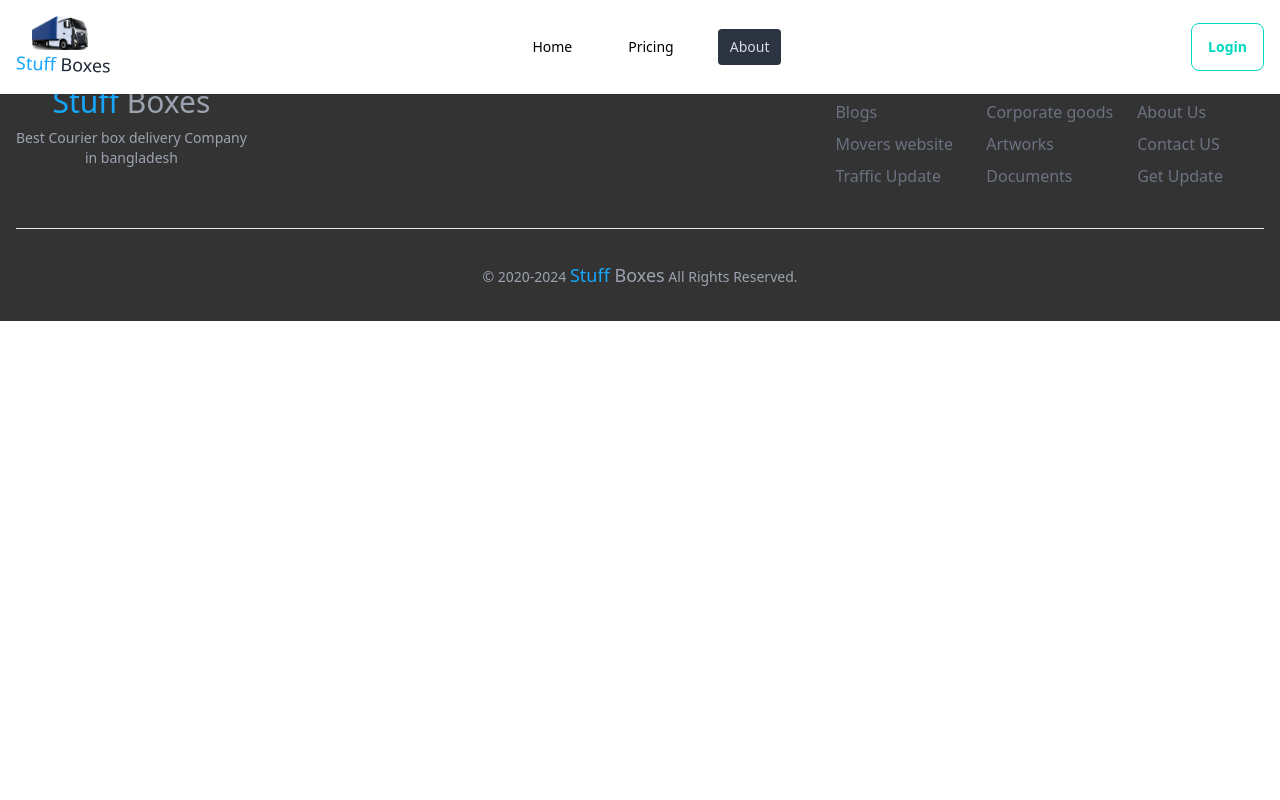
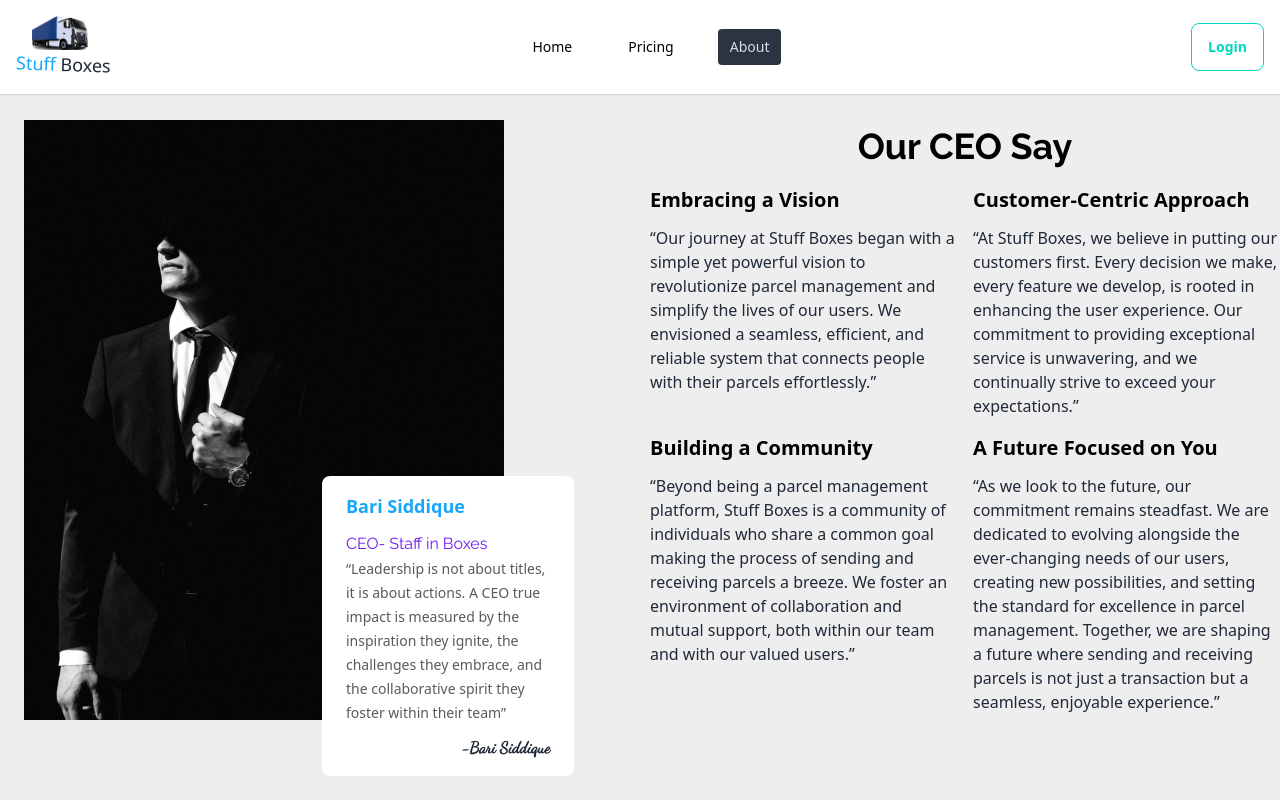
Before and after one commit to introtoxicXXl/Staff-Boxes, a React (Vite) app: page /about in a window 1280 px wide. Shown: the top 800 px of the page. Built offline with nearby package versions, Linux system fonts and the light colour scheme; a web font is replaced by a local one.

Commit message:
about section added

```diff
--- a/src/App.jsx
+++ b/src/App.jsx
@@ -9,10 +9,9 @@
   const [loading, setLoading] = useState(true);
   useEffect(() => {
     const fetchData = async () => {
-      await new Promise((resolve) => setTimeout(resolve, 4500));
+      await new Promise((resolve) => setTimeout(resolve, 100));
       setLoading(false);
     };
-
     fetchData();
   }, []);
 
--- a/src/Pages/About/About.jsx
+++ b/src/Pages/About/About.jsx
@@ -1,13 +1,57 @@
 import { Helmet } from "react-helmet";
+import ceo from '../../assets/about.png';
 
 const About = () => {
+    const about = [
+        {
+            'id': 1,
+            'title': 'Embracing a Vision',
+            'description': 'Our journey at Stuff Boxes began with a simple yet powerful vision to revolutionize parcel management and simplify the lives of our users. We envisioned a seamless, efficient, and reliable system that connects people with their parcels effortlessly.'
+        },
+        {
+            'id': 2,
+            'title': 'Customer-Centric Approach',
+            'description': 'At Stuff Boxes, we believe in putting our customers first. Every decision we make, every feature we develop, is rooted in enhancing the user experience. Our commitment to providing exceptional service is unwavering, and we continually strive to exceed your expectations.'
+        },
+        {
+            'id': 3,
+            'title': 'Building a Community',
+            'description': 'Beyond being a parcel management platform, Stuff Boxes is a community of individuals who share a common goal making the process of sending and receiving parcels a breeze. We foster an environment of collaboration and mutual support, both within our team and with our valued users.'
+        },
+        {
+            'id': 4,
+            'title': 'A Future Focused on You',
+            'description': 'As we look to the future, our commitment remains steadfast. We are dedicated to evolving alongside the ever-changing needs of our users, creating new possibilities, and setting the standard for excellence in parcel management. Together, we are shaping a future where sending and receiving parcels is not just a transaction but a seamless, enjoyable experience.'
+        },
+    ]
 
-  return (
-    <div>
-    <Helmet><title>About Us</title></Helmet>
-      <h1>This is About</h1>
-    </div>
-  );
+    return (
+        <div className="mt-10 py-20 container mx-auto">
+            <Helmet><title>About Us</title></Helmet>
+            <div className="flex justify-between lg:flex-row flex-col gap-5">
+                <div className="basis-1/2 relative flex lg:justify-start md:justify-around rounded">
+                    <img className="rounded md:pl-6 px-3" src={ceo} alt="" />
+                    <div className="absolute lg:w-2/5 md:w-3/5 w-4/5 right-0 space-y-1 md:space-y-3 bg-white px-6 py-4 rounded-lg -bottom-14 md:right-14">
+                        <h2 className="text-[#16A7FC] md:text-lg text-base font-bold">Bari Siddique </h2>
+                        <p className="text-[#6F1DF4] font-thin font-raleway md:text-base text-sm">CEO- Staff in Boxes </p>
+                        <q className="md:text-sm text-xs text-[#3C3C43D9]">Leadership is not about titles, it is about actions. A CEO true impact is measured by the inspiration they ignite, the challenges they embrace, and the collaborative spirit they foster within their team</q>
+                        <p className="text-right font-signature font-bold">-Bari Siddique</p>
+                    </div>
+                </div>
+                <div className="basis-1/2 flex flex-col justify-center lg:mt-0 mt-14">
+                    <h1 className="text-center mb-5 font-raleway font-bold text-4xl text-black">Our CEO Say</h1>
+                    <div className="grid grid-cols-2 gap-4">
+                        {
+                            about.map(item => <article key={item.id}>
+                                <h2 className="md:text-xl text-lg text-black mb-3 font-bold">{item.title}</h2>
+                                <q className="text-justify md:text-base text-sm">{item.description}</q>
+                            </article>)
+                        }
+                    </div>
+                </div>
+            </div>
+        </div>
+    );
 };
 
 export default About;
--- a/src/index.css
+++ b/src/index.css
@@ -1,6 +1,7 @@
 @import url('https://fonts.googleapis.com/css2?family=Knewave&display=swap');
 @import url('https://fonts.googleapis.com/css2?family=Raleway:wght@400;500;600;700&display=swap');
 @import url('https://fonts.googleapis.com/css2?family=Oxanium:wght@400;600;700&display=swap');
+@import url('https://fonts.googleapis.com/css2?family=Dancing+Script&display=swap');
 
 @tailwind base;
 @tailwind components;
--- a/tailwind.config.js
+++ b/tailwind.config.js
@@ -9,7 +9,8 @@
       fontFamily:{
         knewave:['"Knewave", system-ui'],
         raleway:['"Raleway", sans-serif'],
-        oxanium:['"Oxanium", sans-serif']
+        oxanium:['"Oxanium", sans-serif'],
+        signature:['"Dancing Script", cursive']
       }
     },
   },
```
Also changed, not shown: src/assets/about.png (added).
